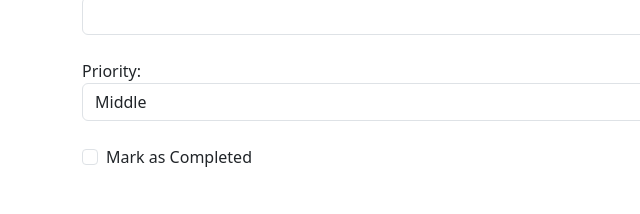
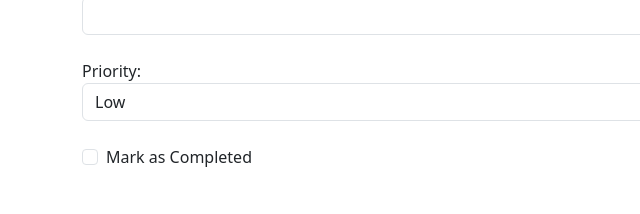
Before and after one commit to arturols/task_manage, a website: page frontend/index.html in a window 1280 px wide. Shown: the part 121-335 px from the top of the page, 0-640 px from the left. Drawn offline with nearby package versions, Linux system fonts and the light colour scheme; no server answers.

Commit message:
Restore Low priority option

```diff
--- a/frontend/index.html
+++ b/frontend/index.html
@@ -16,6 +16,7 @@
             <input id="task-title" type="text" class="form-control mb-4">
             <label for="priority">Priority:</label>
             <select name="priority" id="task-priority" class="form-control mb-4">
+                <option value="Low">Low</option>
                 <option value="Middle">Middle</option>
                 <option value="High">High</option>
             </select>
```
